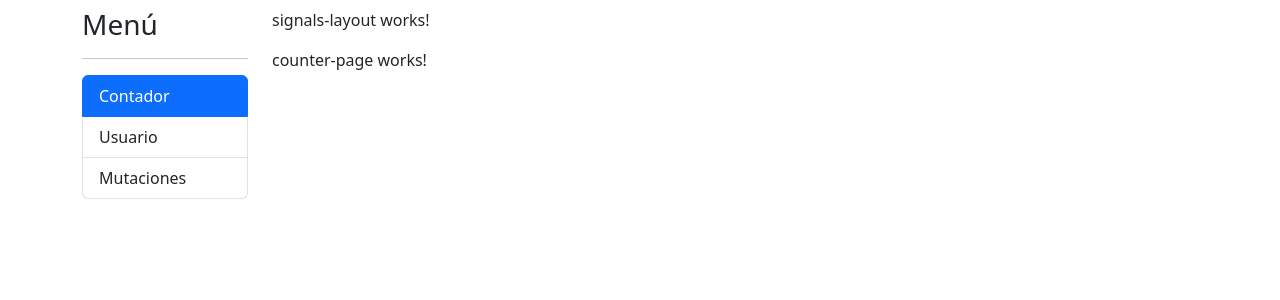
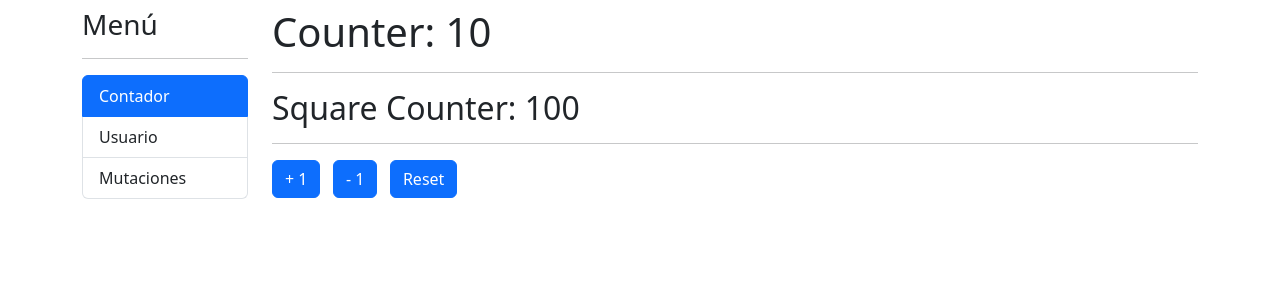
Before and after one commit to AlbertoG22/directiveSignals-app-angular, an Angular app: page /signals/counter in a window 1280 px wide. Shown: the top 300 px of the page. Built offline with nearby package versions, Linux system fonts and the light colour scheme.

Commit message:
Counter Signal - set(), update(), computed()

```diff
--- a/src/app/signals/layout/signals-layout/signals-layout.component.html
+++ b/src/app/signals/layout/signals-layout/signals-layout.component.html
@@ -7,7 +7,6 @@
   </div>
 
   <div class="col-10">
-    <p>signals-layout works!</p>
     <router-outlet />
   </div>
 </div>
--- a/src/app/signals/pages/counter-page/counter-page.component.html
+++ b/src/app/signals/pages/counter-page/counter-page.component.html
@@ -1 +1,21 @@
-<p>counter-page works!</p>
+<h1>Counter: {{ counter() }}</h1>
+<hr>
+
+<h2>Square Counter: {{ squareCounter() }}</h2>
+<hr>
+
+<button  class="btn btn-primary"
+  (click)="increaseBy(+1)">
+  + 1
+</button>
+&nbsp;
+<button  class="btn btn-primary"
+  (click)="increaseBy(-1)">
+  - 1
+</button>
+&nbsp;
+<button
+  class="btn btn-primary"
+  (click)="counter.set(0)">
+  Reset
+</button>
--- a/src/app/signals/pages/counter-page/counter-page.component.ts
+++ b/src/app/signals/pages/counter-page/counter-page.component.ts
@@ -1,9 +1,16 @@
-import { Component } from '@angular/core';
+import { Component, computed, signal } from '@angular/core';
 
 @Component({
   templateUrl: './counter-page.component.html',
   styleUrl: './counter-page.component.css'
 })
 export class CounterPageComponent {
+  public counter = signal(10);
+  public squareCounter = computed( () => this.counter() * this.counter() );
+
+  increaseBy( value: number ) {
+
+    this.counter.update( current => current + value );
+  }
 
 }
```
